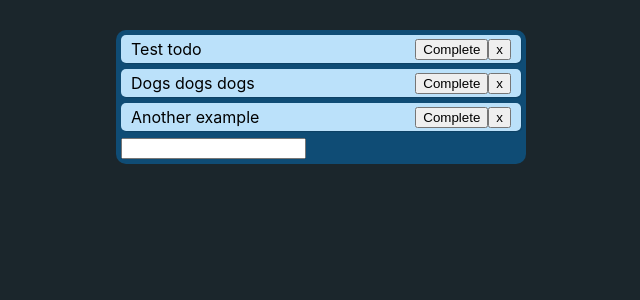
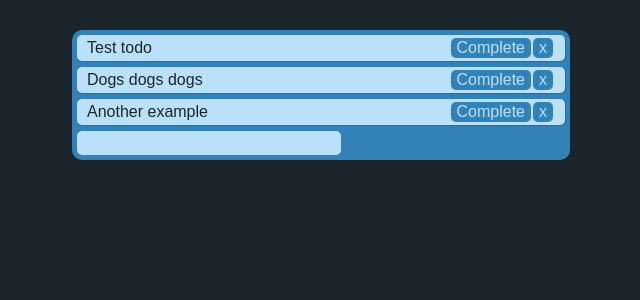
Before and after one commit to CaitBarnard/react-to-do, a React (Create React App) app: page / in a window 1280 px wide. Shown: the top 300 px of the page, without its empty margins (319-959 px from the left). Built offline with nearby package versions, Linux system fonts and the light colour scheme.

Commit message:
Update Styles

```diff
--- a/src/App.css
+++ b/src/App.css
@@ -6,6 +6,7 @@
 }
 
 .app {
+  font-family:Arial, Helvetica, sans-serif;
   background: var(--dark);
   height: 100vh;
   padding: 30px;
@@ -13,9 +14,9 @@
 
 .todo-list {
   margin: auto;
-  background: var(--mid);
+  width: 40%;
+  background: var(--accent);
   border-radius: 10px;
-  max-width: 400px;
   padding: 5px;
 }
 
@@ -26,7 +27,27 @@
   box-shadow: 1px 1px 1px rgba(0, 0, 0, 0.15);
   display: flex;
   font-size: 16px;
+  color: var(--dark);
   justify-content: space-between;
   margin-bottom: 6px;
   padding: 3px 10px;
 }
+
+button {
+  border-radius: 5px;
+  border-style: none;
+  color: var(--light);
+  background-color: var(--accent);
+  font-size: 16px;
+  margin-right: 2px;
+}
+
+input {
+  border-radius: 5px;
+  border-style: none;
+  padding: 3px 10px;
+  color: var(--mid);
+  background-color: var(--light);
+  font-size: 16px;
+  width: 50%;
+}
```
